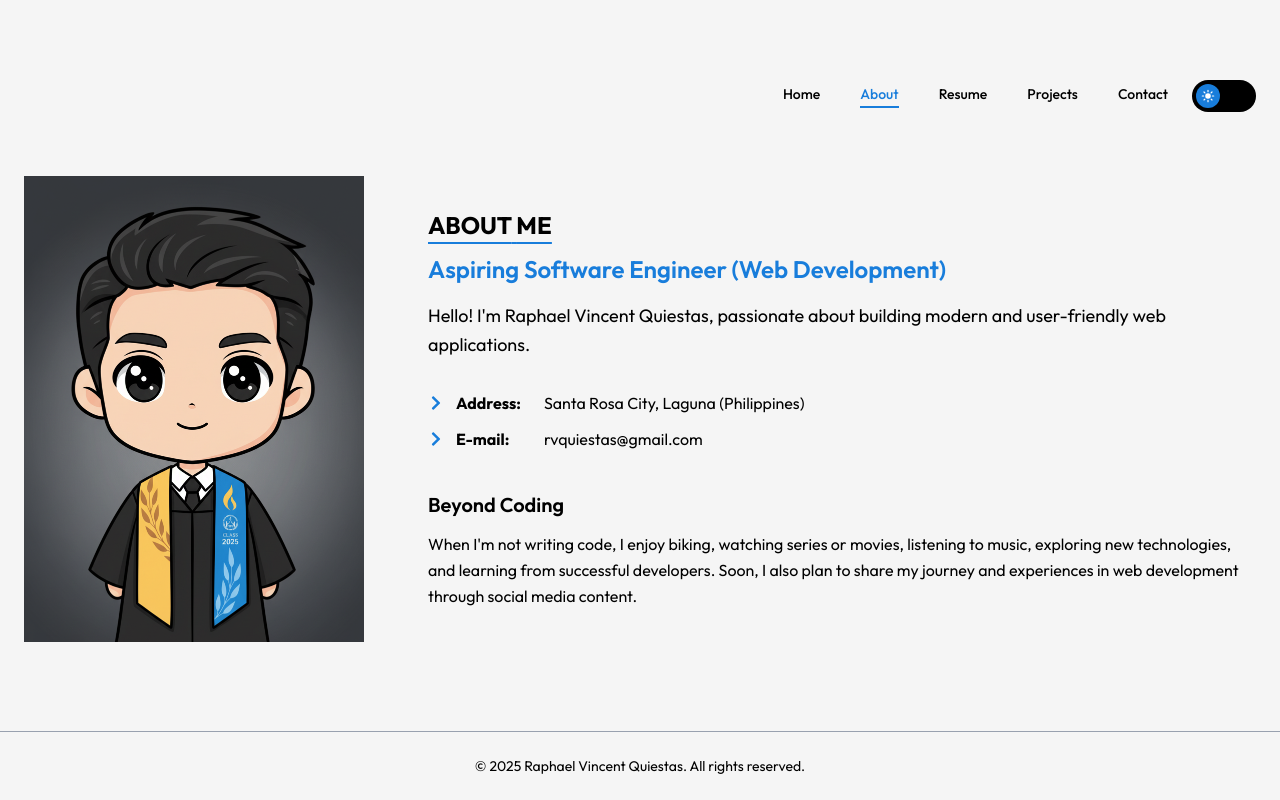
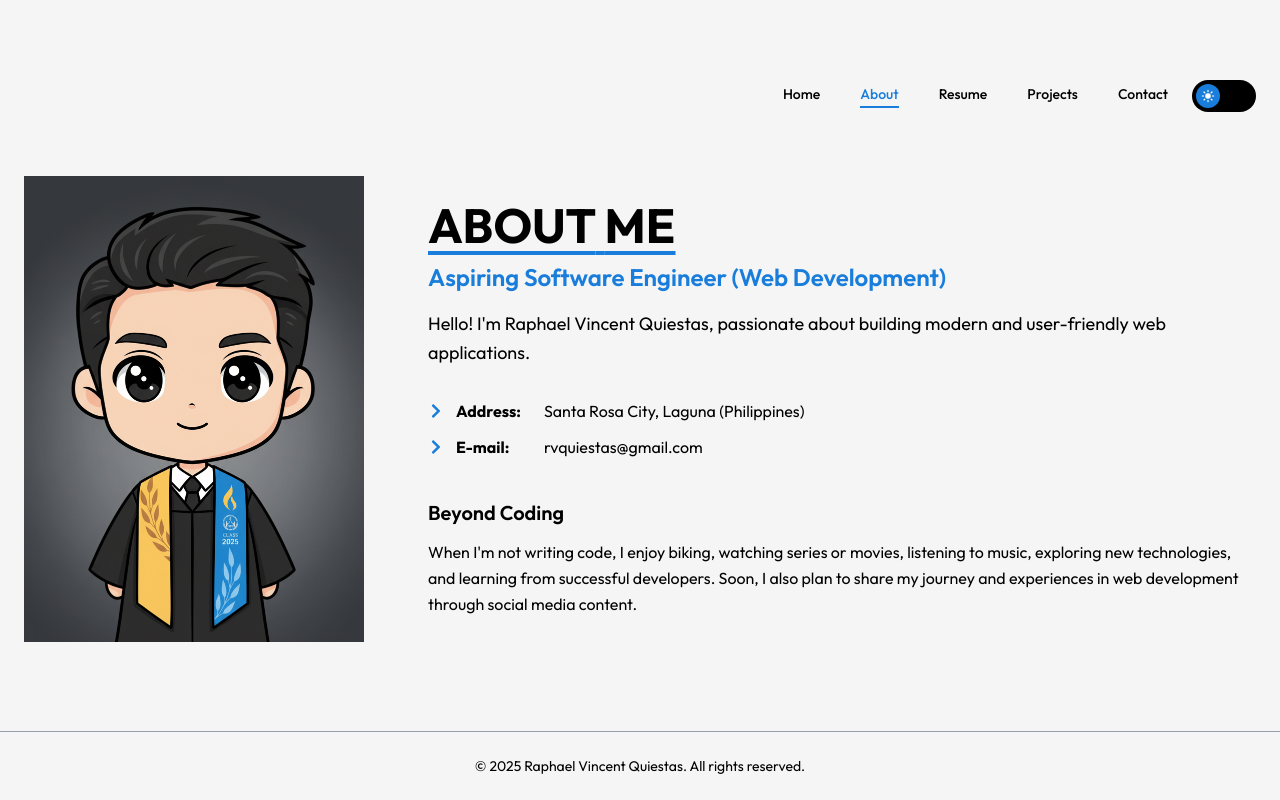
Before and after one commit to rvquiestas/my-portfolio, a React (Vite) app in the folder frontend/: page /about in a window 1280 px wide. Built offline with nearby package versions, Linux system fonts and the light colour scheme; the HTML template or start-up script is replaced by a standard one.

Commit message:
Update title size in Title.jsx

```diff
--- a/frontend/src/components/Title.jsx
+++ b/frontend/src/components/Title.jsx
@@ -3,7 +3,7 @@ import React from 'react'
 const Title = ({text1,text2}) => {
   return (
     <div className='inline-flex gap-2 items-center mb-3 uppercase'>
-      <p className='text-primary text-2xl 2xl:text-4xl font-bold underline decoration-secondary underline-offset-8'>{text1} <span className='text-primary font-bold underline decoration-secondary'>{text2}</span></p>
+      <p className='text-primary text-4xl xl:text-5xl font-bold underline decoration-secondary underline-offset-8'>{text1} <span className='text-primary font-bold underline decoration-secondary'>{text2}</span></p>
     </div>
   )
 }
```
